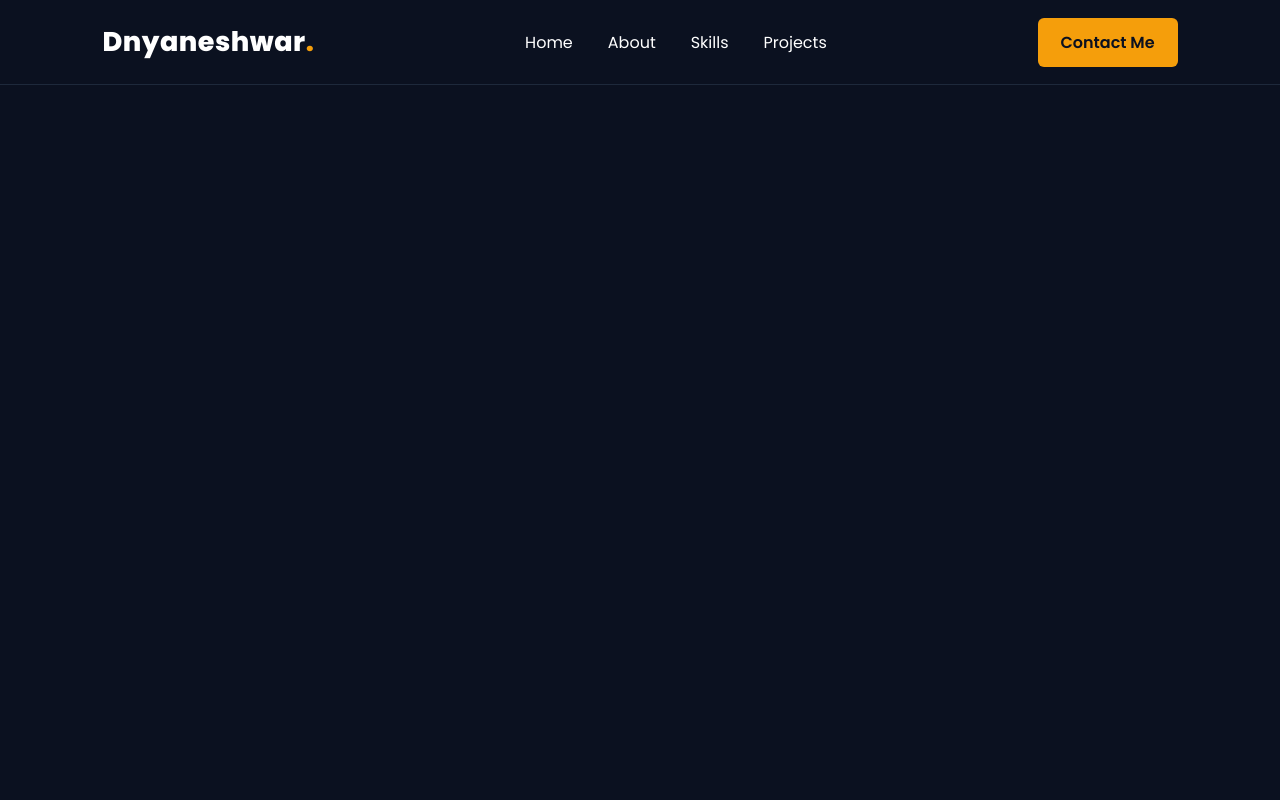
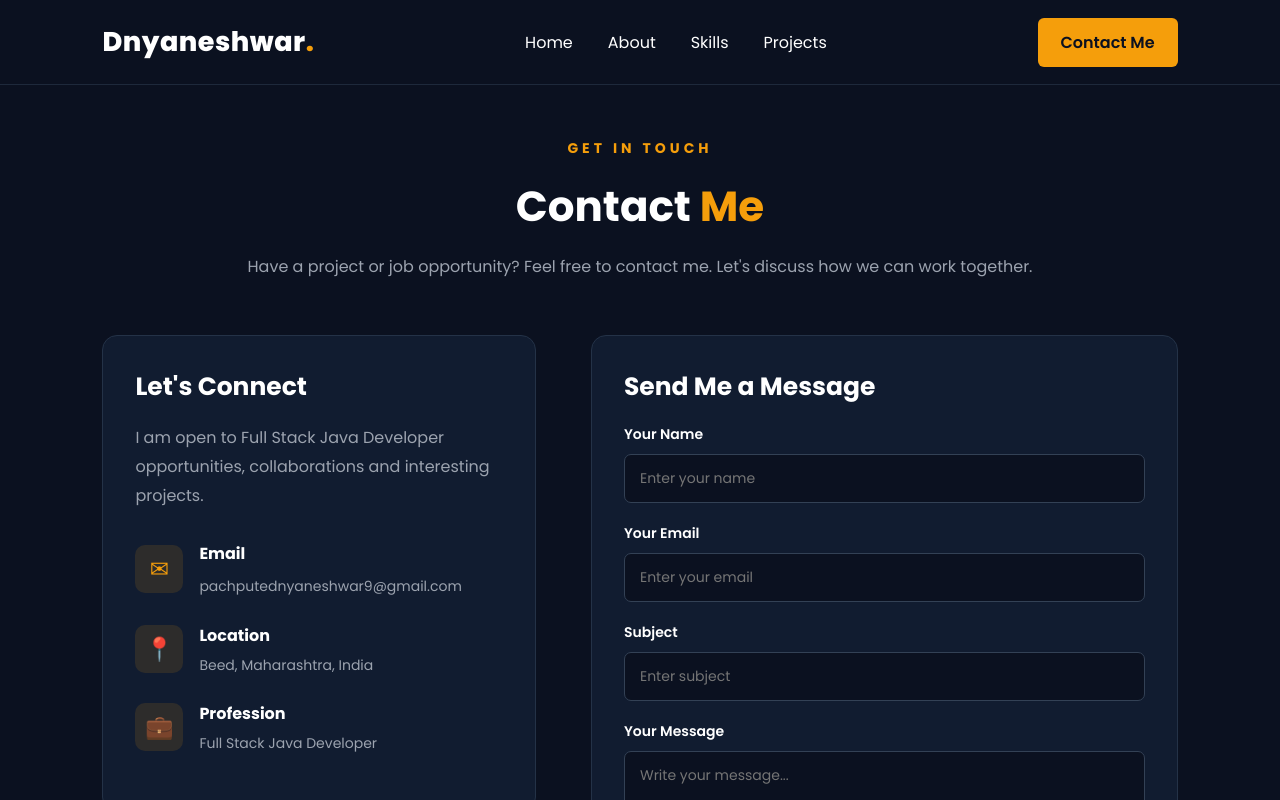
Before and after one commit to Dnyaneshwar2001Pachpute/my-portfolio, a React (Vite) app: page /contact in a window 1280 px wide. Shown: the top 800 px of the page. Built offline with nearby package versions, Linux system fonts and the light colour scheme.

Commit message:
contact button

```diff
--- a/src/App.jsx
+++ b/src/App.jsx
@@ -4,6 +4,8 @@ import Home from "./components/Home";
 import Projects from "./components/Projects";
 import About from "./components/About";
 import Skills from "./components/Skills";
+import Contact from "./components/Contact";
+
 
 
 import "./App.css";
@@ -21,6 +23,7 @@ function App() {
         <Route path="/projects" element={<Projects />} />
         <Route path="/about" element={<About />} />
         <Route path="/skills" element={<Skills />} />
+        <Route path="/contact" element={<Contact  />} />
 
       </Routes>
     </>
--- /dev/null
+++ b/src/components/Contact.css
@@ -0,0 +1,180 @@
+
+.contact-section {
+  width: 100%;
+  min-height: 100vh;
+  padding: 50px 8% 80px;
+  background: #0b1120;
+  color: #fff;
+  box-sizing: border-box;
+}
+
+.contact-container {
+  max-width: 1250px;
+  margin: auto;
+}
+
+.contact-heading {
+  text-align: center;
+  margin-bottom: 55px;
+}
+
+.contact-label {
+  color: #f59e0b;
+  font-size: 14px;
+  font-weight: 700;
+  letter-spacing: 4px;
+}
+
+.contact-heading h1 {
+  font-size: 42px;
+  margin: 15px 0;
+}
+
+.contact-heading h1 span {
+  color: #f59e0b;
+}
+
+.contact-heading p {
+  color: #9ca3af;
+  line-height: 1.7;
+}
+
+.contact-content {
+  display: grid;
+  grid-template-columns: 0.85fr 1.15fr;
+  gap: 55px;
+  align-items: start;
+}
+
+.contact-info,
+.contact-form {
+  background: #111c30;
+  border: 1px solid #243247;
+  border-radius: 15px;
+  padding: 32px;
+}
+
+.contact-info h2,
+.contact-form h2 {
+  font-size: 25px;
+  margin-bottom: 18px;
+}
+
+.contact-info > p {
+  color: #9ca3af;
+  line-height: 1.8;
+  margin-bottom: 30px;
+}
+
+.contact-item {
+  display: flex;
+  align-items: center;
+  gap: 16px;
+  margin: 25px 0;
+}
+
+.contact-icon {
+  width: 48px;
+  height: 48px;
+  display: flex;
+  align-items: center;
+  justify-content: center;
+  background: rgba(245, 158, 11, 0.12);
+  color: #f59e0b;
+  border-radius: 10px;
+  font-size: 23px;
+}
+
+.contact-item h3 {
+  margin-bottom: 7px;
+  font-size: 16px;
+}
+
+.contact-item p,
+.contact-item a {
+  color: #9ca3af;
+  font-size: 14px;
+  text-decoration: none;
+  overflow-wrap: anywhere;
+}
+
+.contact-item a:hover {
+  color: #f59e0b;
+}
+
+/* Form */
+.form-group {
+  margin-bottom: 20px;
+}
+
+.form-group label {
+  display: block;
+  margin-bottom: 9px;
+  font-size: 14px;
+  font-weight: 600;
+}
+
+.form-group input,
+.form-group textarea {
+  width: 100%;
+  padding: 13px 15px;
+  background: #0b1120;
+  border: 1px solid #334155;
+  border-radius: 7px;
+  outline: none;
+  color: white;
+  font-size: 14px;
+  font-family: inherit;
+  box-sizing: border-box;
+}
+
+.form-group input:focus,
+.form-group textarea:focus {
+  border-color: #f59e0b;
+}
+
+.form-group textarea {
+  resize: vertical;
+}
+
+.contact-submit {
+  width: 100%;
+  padding: 14px;
+  background: #f59e0b;
+  color: #111827;
+  border: 1px solid #f59e0b;
+  border-radius: 7px;
+  font-size: 15px;
+  font-weight: 700;
+  cursor: pointer;
+  transition: 0.3s;
+}
+
+.contact-submit:hover {
+  background: #fff;
+  border-color: #fff;
+  transform: translateY(-3px);
+}
+
+/* Mobile */
+@media (max-width: 850px) {
+  .contact-content {
+    grid-template-columns: 1fr;
+    gap: 30px;
+  }
+}
+
+@media (max-width: 600px) {
+  .contact-section {
+    padding: 35px 5% 60px;
+  }
+
+  .contact-heading h1 {
+    font-size: 32px;
+  }
+
+  .contact-info,
+  .contact-form {
+    padding: 22px;
+  }
+}
--- /dev/null
+++ b/src/components/Contact.jsx
@@ -0,0 +1,130 @@
+
+import "./Contact.css";
+
+function Contact() {
+  return (
+    <section className="contact-section" id="contact">
+      <div className="contact-container">
+
+        {/* Heading */}
+        <div className="contact-heading">
+          <span className="contact-label">GET IN TOUCH</span>
+          <h1>Contact <span>Me</span></h1>
+          <p>
+            Have a project or job opportunity? Feel free to contact me.
+            Let's discuss how we can work together.
+          </p>
+        </div>
+
+        <div className="contact-content">
+
+          {/* Contact Information */}
+          <div className="contact-info">
+            <h2>Let's Connect</h2>
+            <p>
+              I am open to Full Stack Java Developer opportunities,
+              collaborations and interesting projects.
+            </p>
+
+            <div className="contact-item">
+              <span className="contact-icon">✉</span>
+              <div>
+                <h3>Email</h3>
+                <a href="mailto:pachputednyaneshwar9@gmail.com">
+                  pachputednyaneshwar9@gmail.com
+                </a>
+              </div>
+            </div>
+
+            <div className="contact-item">
+              <span className="contact-icon">📍</span>
+              <div>
+                <h3>Location</h3>
+                <p>Beed, Maharashtra, India</p>
+              </div>
+            </div>
+
+            <div className="contact-item">
+              <span className="contact-icon">💼</span>
+              <div>
+                <h3>Profession</h3>
+                <p>Full Stack Java Developer</p>
+              </div>
+            </div>
+          </div>
+
+          {/* Contact Form */}
+          <form
+            className="contact-form"
+            action="https://formsubmit.co/pachputednyaneshwar9@gmail.com" method="POST"
+          >
+            <input
+              type="hidden"
+              name="_subject"
+              value="New Portfolio Contact Message"
+            />
+
+            <input
+              type="hidden"
+              name="_captcha"
+              value="true"
+            />
+
+            <h2>Send Me a Message</h2>
+
+            <div className="form-group">
+              <label htmlFor="contact-name">Your Name</label>
+              <input
+                id="contact-name"
+                type="text"
+                name="name"
+                placeholder="Enter your name"
+                required
+              />
+            </div>
+
+            <div className="form-group">
+              <label htmlFor="contact-email">Your Email</label>
+              <input
+                id="contact-email"
+                type="email"
+                name="email"
+                placeholder="Enter your email"
+                required
+              />
+            </div>
+
+            <div className="form-group">
+              <label htmlFor="contact-subject">Subject</label>
+              <input
+                id="contact-subject"
+                type="text"
+                name="subject"
+                placeholder="Enter subject"
+                required
+              />
+            </div>
+
+            <div className="form-group">
+              <label htmlFor="contact-message">Your Message</label>
+              <textarea
+                id="contact-message"
+                name="message"
+                rows="5"
+                placeholder="Write your message..."
+                required
+              ></textarea>
+            </div>
+
+            <button type="submit" className="contact-submit">
+              Send Message <span>↗</span>
+            </button>
+          </form>
+
+        </div>
+      </div>
+    </section>
+  );
+}
+
+export default Contact;
--- a/src/components/Navbar.jsx
+++ b/src/components/Navbar.jsx
@@ -73,13 +73,13 @@ function Navbar() {
       </ul>
 
       {/* Contact Button */}
-      <a
-        href="#contact"
+          <NavLink
+        to="/contact"
+        onClick={closeMenu}
         className="navbar-contact"
-        onClick={closeMenu}
       >
         Contact Me
-      </a>
+      </NavLink>
 
       {/* Mobile menu button */}
       <button
```
